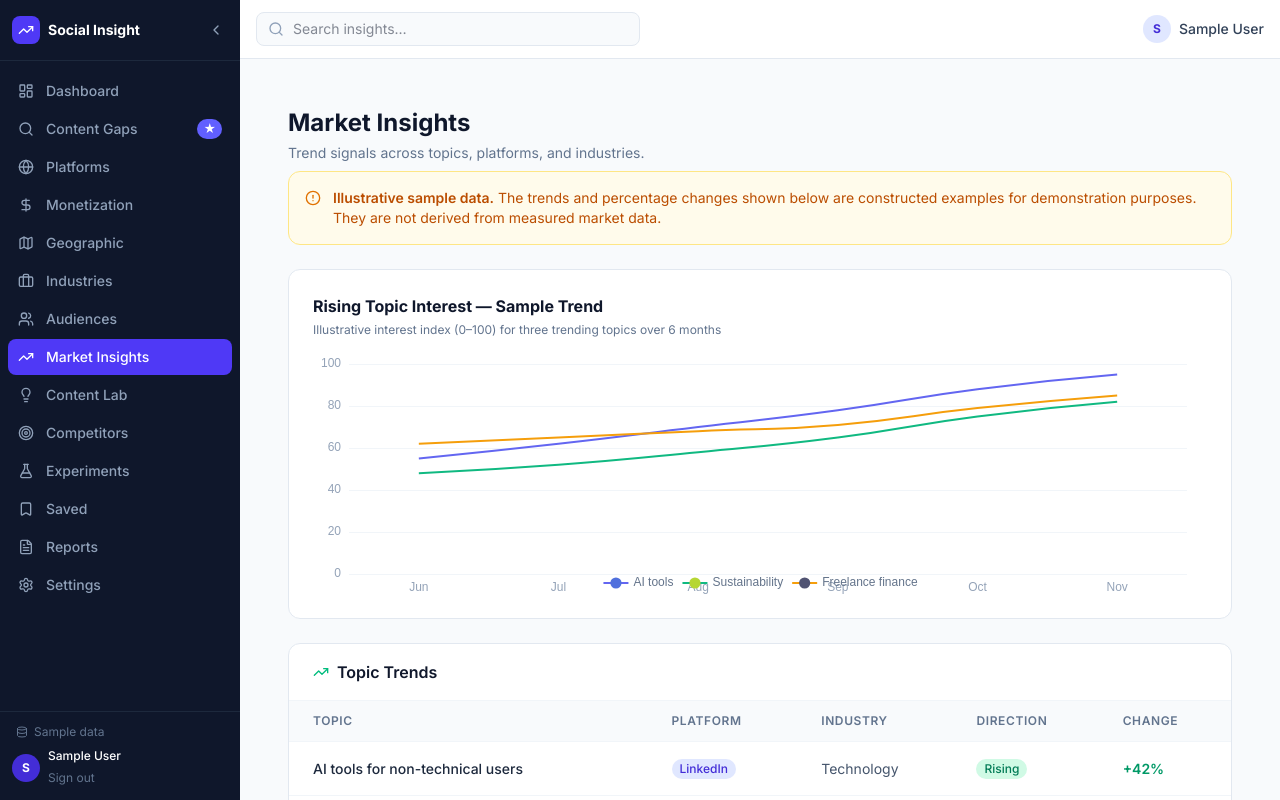
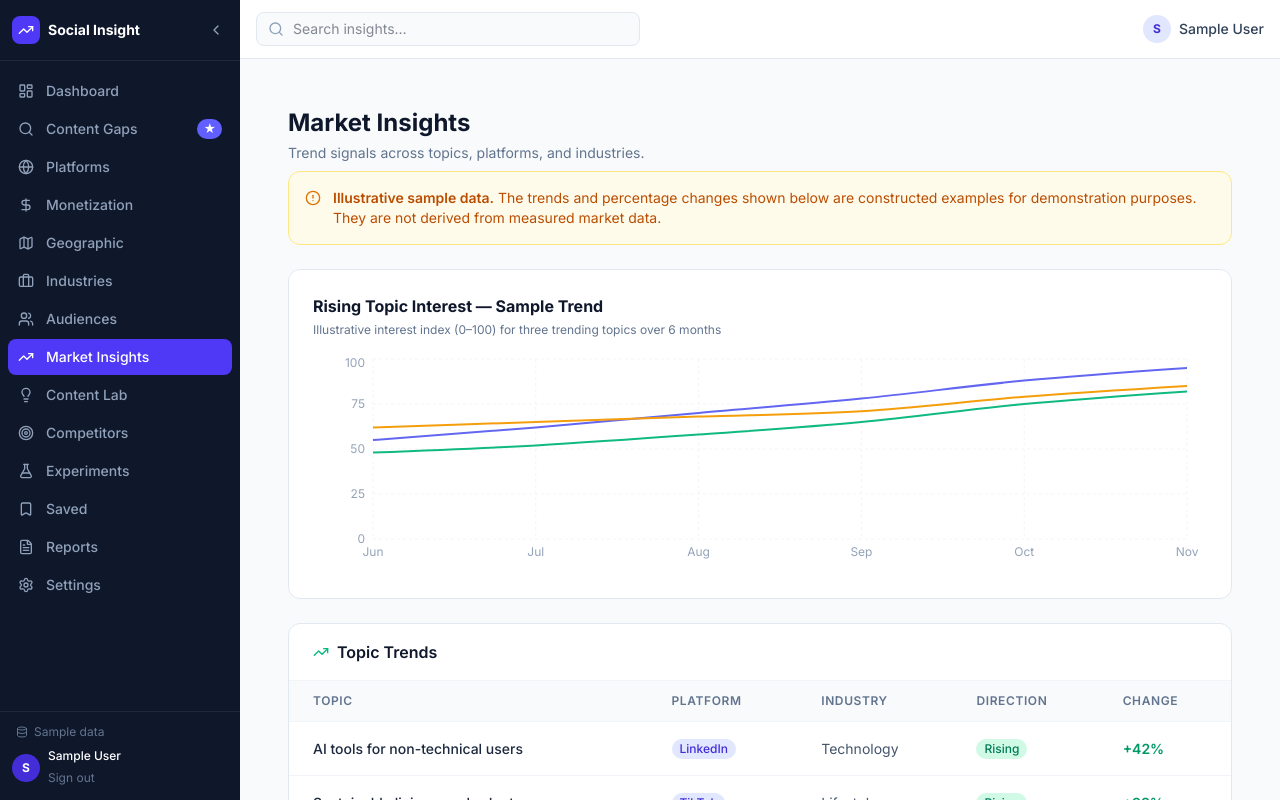
Before and after one commit to voromahery/social-insight, a React (Vite) app: page /market-insights in a window 1280 px wide. Built offline with nearby package versions, Linux system fonts and the light colour scheme; sample sign-in values are in the browser's storage.

Commit message:
Revert "refactor: replace Recharts with Apache ECharts"
This reverts commit 61ce92e9dd454692ed114a0f951fefedad221025.

```diff
--- a/package.json
+++ b/package.json
@@ -19,8 +19,6 @@
     "@tanstack/react-query": "^5.104.5",
     "clsx": "^2.1.1",
     "date-fns": "^4.4.0",
-    "echarts": "^6.1.0",
-    "echarts-for-react": "^3.0.6",
     "leaflet": "^1.9.4",
     "lodash": "^4.18.1",
     "lucide-react": "^1.61.0",
@@ -29,6 +27,7 @@
     "react-hook-form": "^7.90.0",
     "react-leaflet": "^5.0.0",
     "react-router-dom": "^7.18.4",
+    "recharts": "^3.10.1",
     "tailwind-merge": "^3.7.0",
     "tailwindcss": "^4.3.3",
     "zod": "^4.6.7"
--- a/src/components/charts/OpportunityScoreBreakdown.tsx
+++ b/src/components/charts/OpportunityScoreBreakdown.tsx
@@ -1,4 +1,11 @@
-import ReactECharts from 'echarts-for-react'
+import {
+  Radar,
+  RadarChart,
+  PolarGrid,
+  PolarAngleAxis,
+  ResponsiveContainer,
+  Tooltip,
+} from 'recharts'
 import type { OpportunityScore } from '../../types'
 
 interface OpportunityScoreBreakdownProps {
@@ -7,51 +14,45 @@ interface OpportunityScoreBreakdownProps {
 
 export function OpportunityScoreBreakdown({ score }: OpportunityScoreBreakdownProps) {
   const data = [
-    { name: 'Demand', value: score.demand },
-    { name: 'Trend', value: score.trendMomentum },
-    { name: 'Scarcity', value: score.contentScarcity },
-    { name: 'Relevance', value: score.audienceRelevance },
-    { name: 'Monetization', value: score.monetizationPotential },
+    { subject: 'Demand', value: score.demand, fullMark: 100 },
+    { subject: 'Trend', value: score.trendMomentum, fullMark: 100 },
+    { subject: 'Scarcity', value: score.contentScarcity, fullMark: 100 },
+    { subject: 'Relevance', value: score.audienceRelevance, fullMark: 100 },
+    { subject: 'Monetization', value: score.monetizationPotential, fullMark: 100 },
   ]
-
-  const option = {
-    radar: {
-      indicator: data.map(d => ({ name: d.name, max: 100 })),
-      splitLine: { lineStyle: { color: '#e2e8f0' } },
-      splitArea: { show: false },
-      axisLine: { lineStyle: { color: '#e2e8f0' } },
-      axisName: { color: '#64748b', fontSize: 12 },
-    },
-    series: [
-      {
-        type: 'radar',
-        data: [{ value: data.map(d => d.value), name: 'Score' }],
-        lineStyle: { color: '#6366f1', width: 2 },
-        areaStyle: { color: '#6366f1', opacity: 0.18 },
-        itemStyle: { color: '#6366f1' },
-        symbol: 'none',
-      },
-    ],
-    tooltip: {
-      trigger: 'item',
-      formatter: (params: { value: number[] }) => {
-        return data
-          .map((d, i) => `${d.name}: <b>${params.value[i]}</b>`)
-          .join('<br/>')
-      },
-      textStyle: { fontSize: 12 },
-      borderColor: '#e2e8f0',
-      borderRadius: 8,
-    },
-  }
 
   return (
     <div className="w-full">
-      <ReactECharts option={option} style={{ height: 260 }} />
+      <ResponsiveContainer width="100%" height={260}>
+        <RadarChart data={data} margin={{ top: 10, right: 30, bottom: 10, left: 30 }}>
+          <PolarGrid stroke="#e2e8f0" />
+          <PolarAngleAxis
+            dataKey="subject"
+            tick={{ fontSize: 12, fill: '#64748b' }}
+          />
+          <Tooltip
+            formatter={(value) => [`${value}`, 'Score']}
+            contentStyle={{
+              background: 'white',
+              border: '1px solid #e2e8f0',
+              borderRadius: '8px',
+              fontSize: '12px',
+            }}
+          />
+          <Radar
+            name="Score"
+            dataKey="value"
+            stroke="#6366f1"
+            fill="#6366f1"
+            fillOpacity={0.18}
+            strokeWidth={2}
+          />
+        </RadarChart>
+      </ResponsiveContainer>
       <div className="mt-2 grid grid-cols-2 gap-x-6 gap-y-1.5 text-sm">
-        {data.map(d => (
-          <div key={d.name} className="flex items-center justify-between">
-            <span className="text-slate-600 text-xs">{d.name}</span>
+        {data.map((d) => (
+          <div key={d.subject} className="flex items-center justify-between">
+            <span className="text-slate-600 text-xs">{d.subject}</span>
             <span className="font-semibold text-slate-900 text-xs">{d.value}</span>
           </div>
         ))}
--- a/src/components/charts/TrendSparkline.tsx
+++ b/src/components/charts/TrendSparkline.tsx
@@ -1,4 +1,4 @@
-import ReactECharts from 'echarts-for-react'
+import { AreaChart, Area, ResponsiveContainer, Tooltip } from 'recharts'
 
 interface TrendSparklineProps {
   data: Array<{ date: string; value: number }>
@@ -6,41 +6,38 @@ interface TrendSparklineProps {
 }
 
 const colorMap = {
-  rising: '#10b981',
-  emerging: '#6366f1',
-  stable: '#64748b',
-  declining: '#ef4444',
+  rising: { stroke: '#10b981', fill: '#10b981' },
+  emerging: { stroke: '#6366f1', fill: '#6366f1' },
+  stable: { stroke: '#64748b', fill: '#64748b' },
+  declining: { stroke: '#ef4444', fill: '#ef4444' },
 }
 
 export function TrendSparkline({ data, direction }: TrendSparklineProps) {
-  const color = colorMap[direction]
+  const { stroke, fill } = colorMap[direction]
 
-  const option = {
-    grid: { top: 2, right: 2, bottom: 2, left: 2, containLabel: false },
-    xAxis: { type: 'category', data: data.map(d => d.date), show: false },
-    yAxis: { type: 'value', show: false },
-    series: [
-      {
-        type: 'line',
-        data: data.map(d => d.value),
-        smooth: true,
-        symbol: 'none',
-        lineStyle: { color, width: 2 },
-        areaStyle: {
-          color: {
-            type: 'linear',
-            x: 0, y: 0, x2: 0, y2: 1,
-            colorStops: [
-              { offset: 0, color: color + '4d' },
-              { offset: 1, color: color + '00' },
-            ],
-          },
-        },
-        animation: false,
-      },
-    ],
-    tooltip: { show: false },
-  }
-
-  return <ReactECharts option={option} style={{ height: 48, width: '100%' }} />
+  return (
+    <ResponsiveContainer width="100%" height={48}>
+      <AreaChart data={data} margin={{ top: 2, right: 2, bottom: 2, left: 2 }}>
+        <defs>
+          <linearGradient id={`sparkGrad-${direction}`} x1="0" y1="0" x2="0" y2="1">
+            <stop offset="5%" stopColor={fill} stopOpacity={0.3} />
+            <stop offset="95%" stopColor={fill} stopOpacity={0} />
+          </linearGradient>
+        </defs>
+        <Tooltip
+          contentStyle={{ display: 'none' }}
+          cursor={false}
+        />
+        <Area
+          type="monotone"
+          dataKey="value"
+          stroke={stroke}
+          strokeWidth={2}
+          fill={`url(#sparkGrad-${direction})`}
+          dot={false}
+          isAnimationActive={false}
+        />
+      </AreaChart>
+    </ResponsiveContainer>
+  )
 }
--- a/src/features/market-insights/MarketInsightsPage.tsx
+++ b/src/features/market-insights/MarketInsightsPage.tsx
@@ -1,5 +1,5 @@
 import { TrendingUp, AlertCircle } from 'lucide-react'
-import ReactECharts from 'echarts-for-react'
+import { LineChart, Line, XAxis, YAxis, Tooltip, ResponsiveContainer, CartesianGrid } from 'recharts'
 import { Badge } from '../../components/ui/Badge'
 
 const SAMPLE_TRENDS = [
@@ -56,45 +56,17 @@ export default function MarketInsightsPage() {
       <div className="bg-white rounded-xl border border-slate-200 p-6">
         <h2 className="font-bold text-slate-900 mb-1">Rising Topic Interest — Sample Trend</h2>
         <p className="text-xs text-slate-500 mb-4">Illustrative interest index (0–100) for three trending topics over 6 months</p>
-        <ReactECharts
-          option={{
-            grid: { top: 10, right: 20, bottom: 20, left: 36 },
-            xAxis: {
-              type: 'category',
-              data: CHART_DATA.map(d => d.month),
-              axisLine: { show: false },
-              axisTick: { show: false },
-              axisLabel: { color: '#94a3b8', fontSize: 12 },
-              splitLine: { show: false },
-            },
-            yAxis: {
-              type: 'value',
-              min: 0,
-              max: 100,
-              axisLine: { show: false },
-              axisTick: { show: false },
-              axisLabel: { color: '#94a3b8', fontSize: 12 },
-              splitLine: { lineStyle: { color: '#f1f5f9' } },
-            },
-            tooltip: {
-              trigger: 'axis',
-              textStyle: { fontSize: 12 },
-              borderColor: '#e2e8f0',
-              borderRadius: 8,
-            },
-            legend: {
-              data: ['AI tools', 'Sustainability', 'Freelance finance'],
-              textStyle: { color: '#64748b', fontSize: 12 },
-              bottom: 0,
-            },
-            series: [
-              { name: 'AI tools', type: 'line', data: CHART_DATA.map(d => d.aiTools), smooth: true, symbol: 'none', lineStyle: { color: '#6366f1', width: 2 } },
-              { name: 'Sustainability', type: 'line', data: CHART_DATA.map(d => d.sustainability), smooth: true, symbol: 'none', lineStyle: { color: '#10b981', width: 2 } },
-              { name: 'Freelance finance', type: 'line', data: CHART_DATA.map(d => d.freelance), smooth: true, symbol: 'none', lineStyle: { color: '#f59e0b', width: 2 } },
-            ],
-          }}
-          style={{ height: 240 }}
-        />
+        <ResponsiveContainer width="100%" height={220}>
+          <LineChart data={CHART_DATA} margin={{ top: 5, right: 20, left: 0, bottom: 5 }}>
+            <CartesianGrid strokeDasharray="3 3" stroke="#f1f5f9" />
+            <XAxis dataKey="month" tick={{ fontSize: 12, fill: '#94a3b8' }} axisLine={false} tickLine={false} />
+            <YAxis tick={{ fontSize: 12, fill: '#94a3b8' }} axisLine={false} tickLine={false} domain={[0, 100]} />
+            <Tooltip contentStyle={{ fontSize: '12px', borderRadius: '8px', border: '1px solid #e2e8f0' }} />
+            <Line type="monotone" dataKey="aiTools" name="AI tools" stroke="#6366f1" strokeWidth={2} dot={false} />
+            <Line type="monotone" dataKey="sustainability" name="Sustainability" stroke="#10b981" strokeWidth={2} dot={false} />
+            <Line type="monotone" dataKey="freelance" name="Freelance finance" stroke="#f59e0b" strokeWidth={2} dot={false} />
+          </LineChart>
+        </ResponsiveContainer>
       </div>
 
       {/* Trend table */}
```
Also changed, not shown: 1 other file (tests, documents, lock files or other folders).
